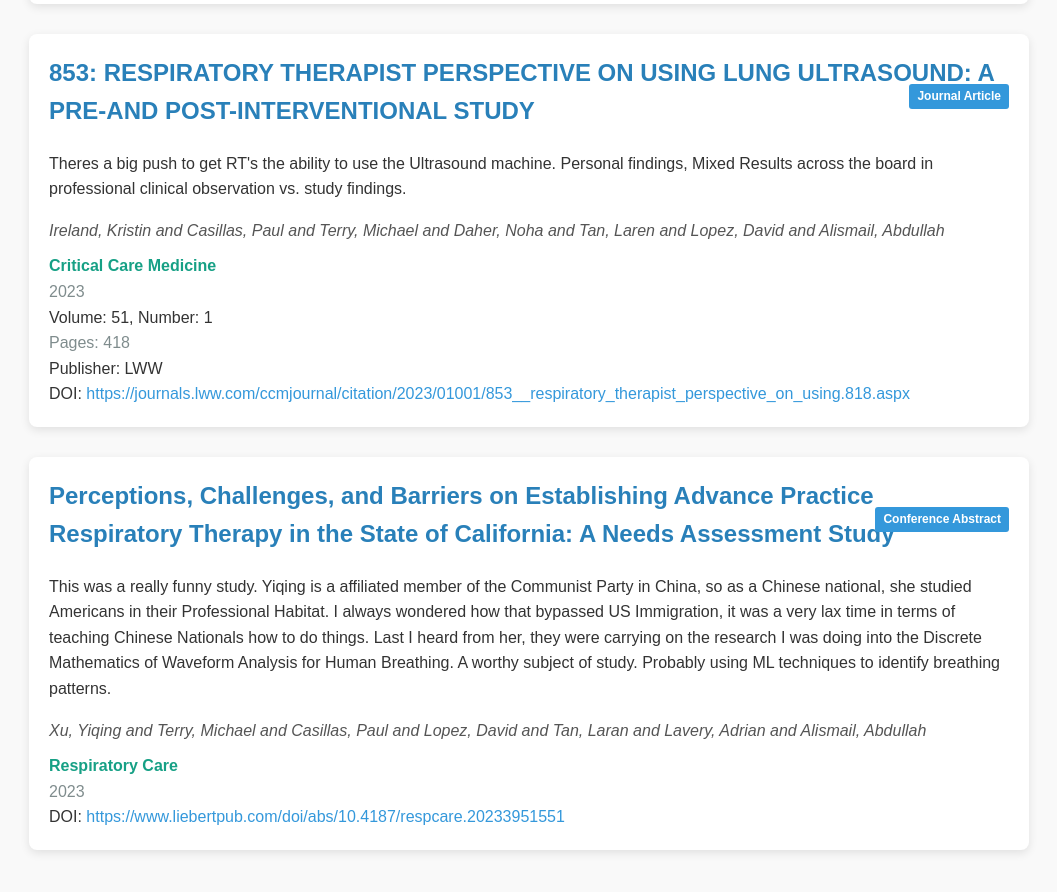
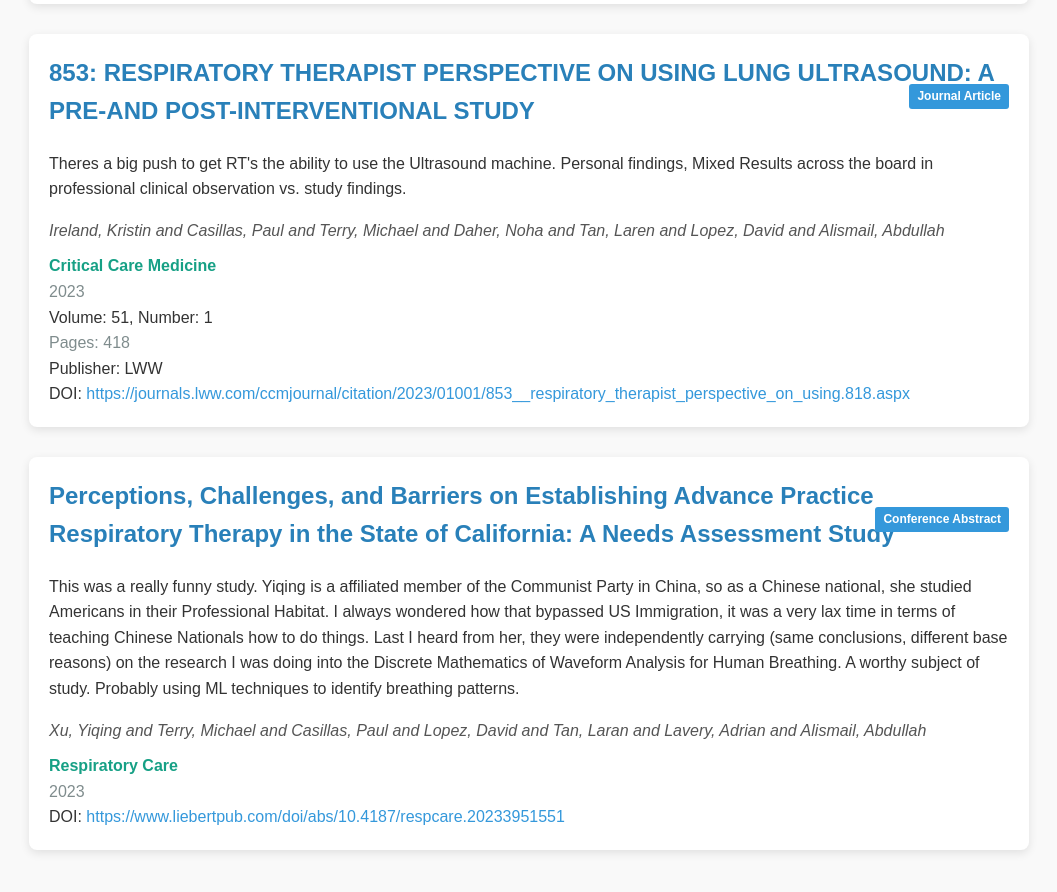
Before and after one commit to ZBZFirst/info, a Jekyll site: the page mypublishments.html, which Jekyll copies as it is, in a window 1280 px wide and 900 px high, scrolled down 3459 px. Shown: the top 892 px of the window, without its empty margins (111-1168 px from the left). Built offline with Jekyll 4.4.1, drawn with Linux system fonts in a browser that asks for light colours.

Commit message:
Update mypublishments.html

```diff
--- a/mypublishments.html
+++ b/mypublishments.html
@@ -241,7 +241,7 @@
     <div class="publication">
         <span class="publication-type">Conference Abstract</span>
         <h2>Perceptions, Challenges, and Barriers on Establishing Advance Practice Respiratory Therapy in the State of California: A Needs Assessment Study</h2>
-        <p>This was a really funny study. Yiqing is a affiliated member of the Communist Party in China, so as a Chinese national, she studied Americans in their Professional Habitat. I always wondered how that bypassed US Immigration, it was a very lax time in terms of teaching Chinese Nationals how to do things. Last I heard from her, they were carrying on the research I was doing into the Discrete Mathematics of Waveform Analysis for Human Breathing. A worthy subject of study. Probably using ML techniques to identify breathing patterns.</p>
+        <p>This was a really funny study. Yiqing is a affiliated member of the Communist Party in China, so as a Chinese national, she studied Americans in their Professional Habitat. I always wondered how that bypassed US Immigration, it was a very lax time in terms of teaching Chinese Nationals how to do things. Last I heard from her, they were independently carrying (same conclusions, different base reasons) on the research I was doing into the Discrete Mathematics of Waveform Analysis for Human Breathing. A worthy subject of study. Probably using ML techniques to identify breathing patterns.</p>
         <div class="authors">Xu, Yiqing and Terry, Michael and Casillas, Paul and Lopez, David and Tan, Laran and Lavery, Adrian and Alismail, Abdullah</div>
         <div class="journal">Respiratory Care</div>
         <div class="year">2023</div>
```
